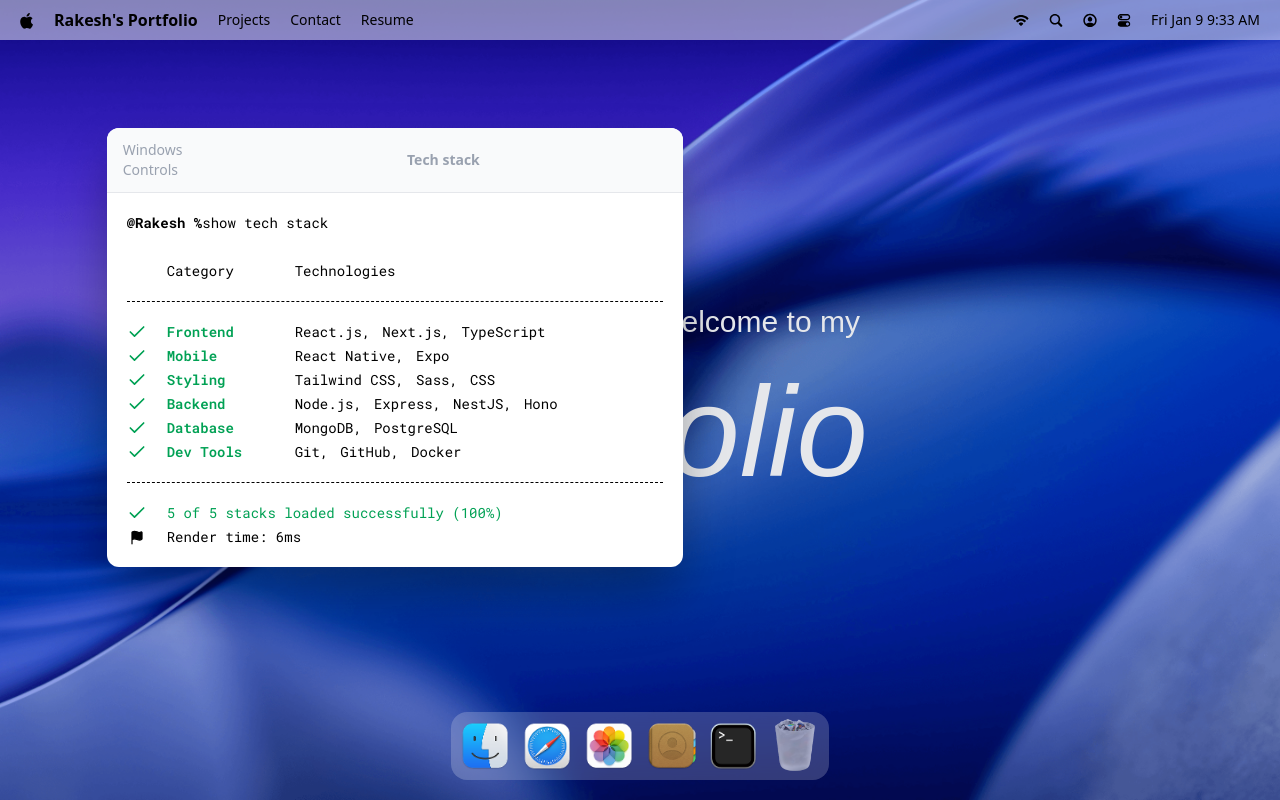
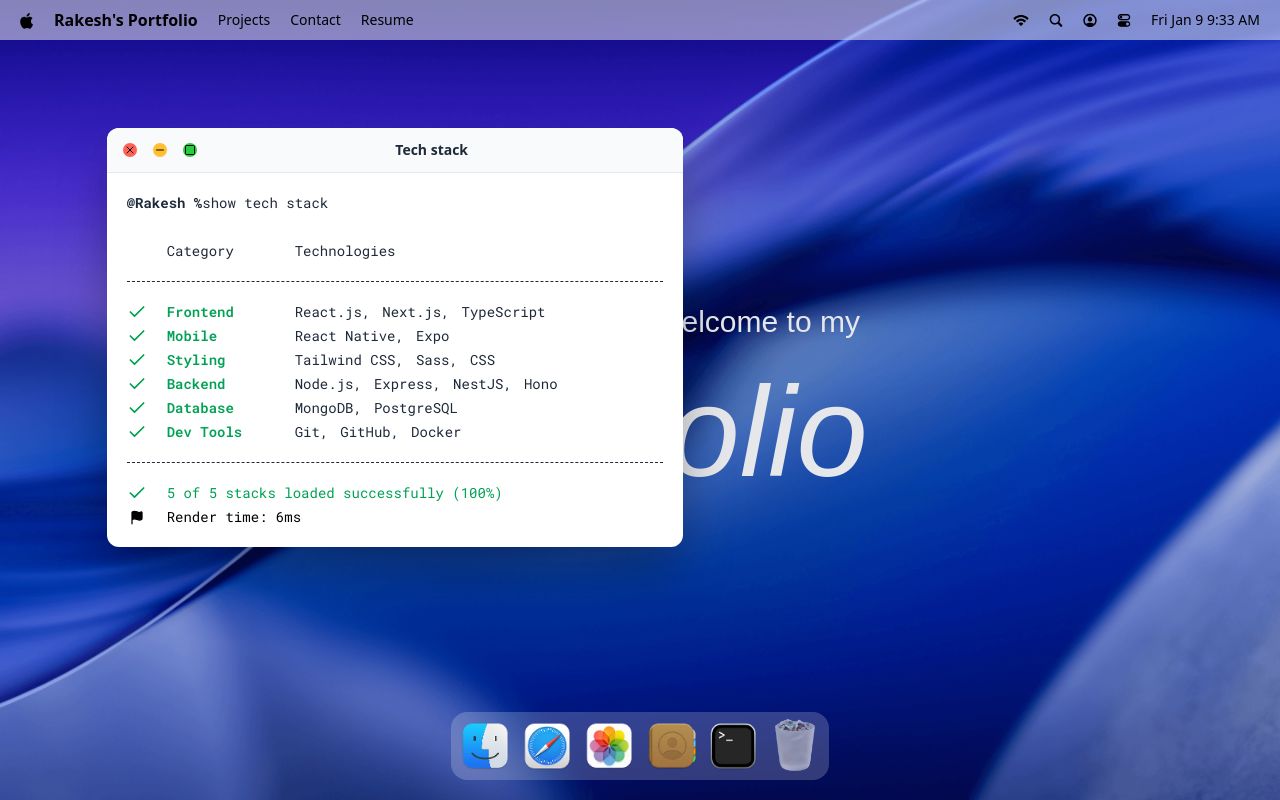
Before and after one commit to Rakesh-Paramotor/mac, a React (Vite) app: page / in a window 1280 px wide. Both pictures are taken after a click on the button 733 px from the left and 746 px from the top of the page. Built offline with nearby package versions, Linux system fonts and the light colour scheme; a web font is replaced by a local one.

Commit message:
adding a  close and open funcation  also  add a  three  max  mini maxi and close icons

```diff
--- a/src/Windows/Terminal.jsx
+++ b/src/Windows/Terminal.jsx
@@ -2,18 +2,19 @@ import React from 'react'
 import WindowWrapper from "#hoc/windowWrapper.jsx";
 import {techStack} from "#constants/index.js";
 import {Check, Flag} from "lucide-react";
+import WindowControls from "#components/WindowControls.jsx";
 
 const Terminal = () => {
     return (
         <>
             <div id="window-header">
-                <p>Windows Controls</p>
-                    <h2>
+                <WindowControls windowKey="terminal"/>
+                    <h2 className="text-gray-800">
                         Tech stack
                     </h2>
             </div>
 
-            <div className="techstack">
+            <div className="techstack text-gray-800">
                 <p>
                     <span className="font-bold">
                         @Rakesh %
--- a/src/Windows/index.js
+++ b/src/Windows/index.js
@@ -1,3 +1,4 @@
 import Terminal from "#Windows/Terminal.jsx";
+import Safari from "#Windows/Safari.jsx";
 
-export default  Terminal;
+export {Terminal, Safari};
--- /dev/null
+++ b/src/components/WindowControls.jsx
@@ -0,0 +1,22 @@
+import React from 'react'
+import useWindowStore from "#store/window.jsx";
+import {Minus, Square, X} from "lucide-react";
+
+const WindowControls = ({ windowKey }) => {
+    const {closeWindow} = useWindowStore();
+
+    return (
+        <div id="window-controls" className="flex items-center space-x-2">
+            <div className="close flex items-center justify-center" onClick={() => closeWindow(windowKey)}>
+                <X size={12} color="black" />
+            </div>
+           <div className="minimize flex items-center justify-center">
+                <Minus size={12} color="black" />
+           </div>
+            <div className="maximize flex items-center justify-center">
+                <Square size={12} color="black" />
+            </div>
+        </div>
+    )
+}
+export default WindowControls
--- a/src/components/index.js
+++ b/src/components/index.js
@@ -1,7 +1,8 @@
 import Navbar from "./Navbar.jsx";
 import Welcome from "./Welcome.jsx";
 import Dock from "./Dock.jsx";
+import windowControls from "#components/WindowControls.jsx";
 
 export {
-    Navbar, Welcome, Dock
+    Navbar, Welcome, Dock, windowControls
 };
--- a/src/hoc/windowWrapper.jsx
+++ b/src/hoc/windowWrapper.jsx
@@ -40,7 +40,9 @@ const WindowWrapper = (Component, windowKey) => {
             const el = ref.current;
             if(!el) return;
 
-            Draggable.create(el, {onPress: () => focusWindow(windowKey)});
+          const [instance] = Draggable.create(el, {onPress: () => focusWindow(windowKey)});
+
+          return () => instance.kill();
         }, [])
 
         return (
@@ -51,5 +53,5 @@ const WindowWrapper = (Component, windowKey) => {
     };
     Wrapped.displayName = `WindowWrapper(${Component.displayName || Component.name || "Component"})`
     return Wrapped;
-}
+};
 export default WindowWrapper
```
